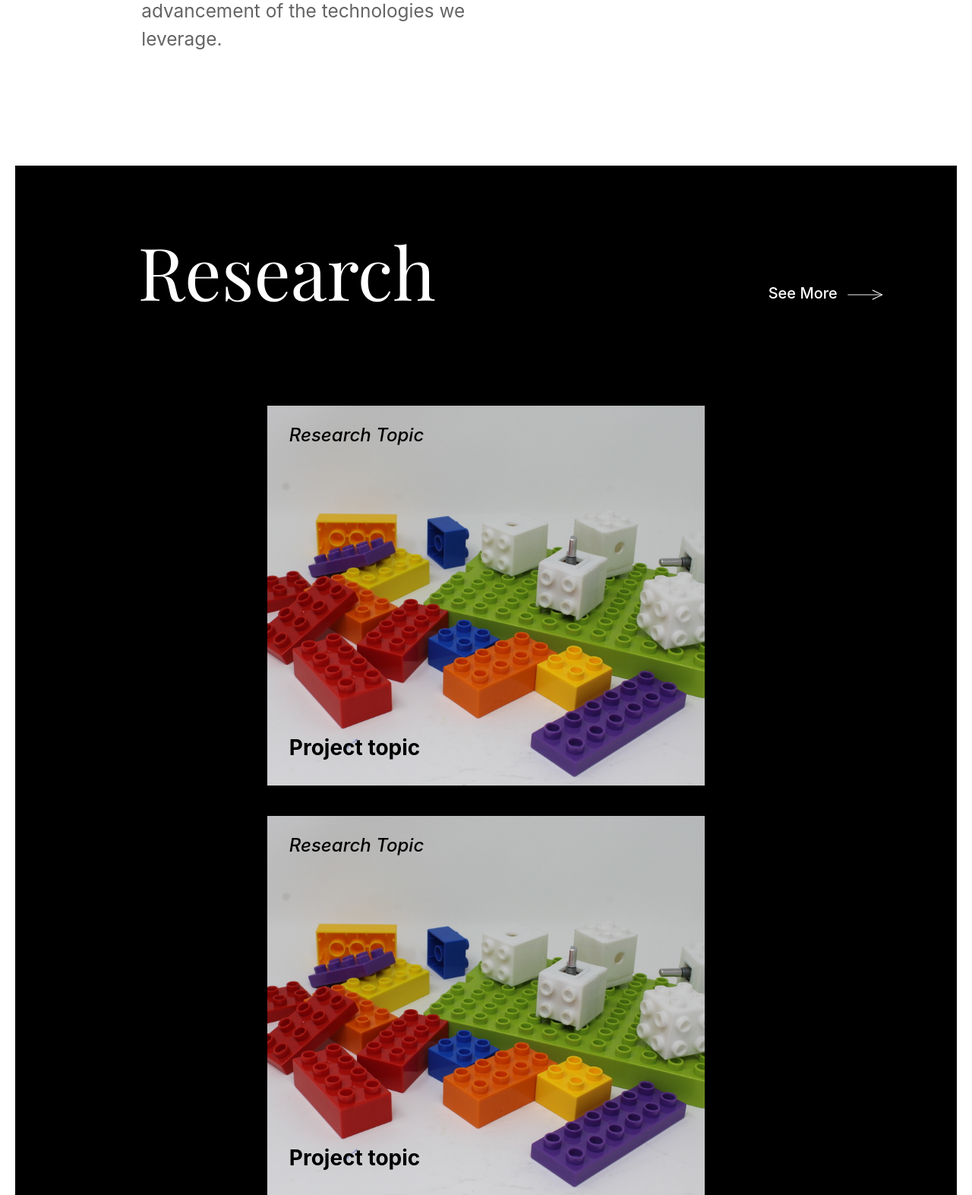
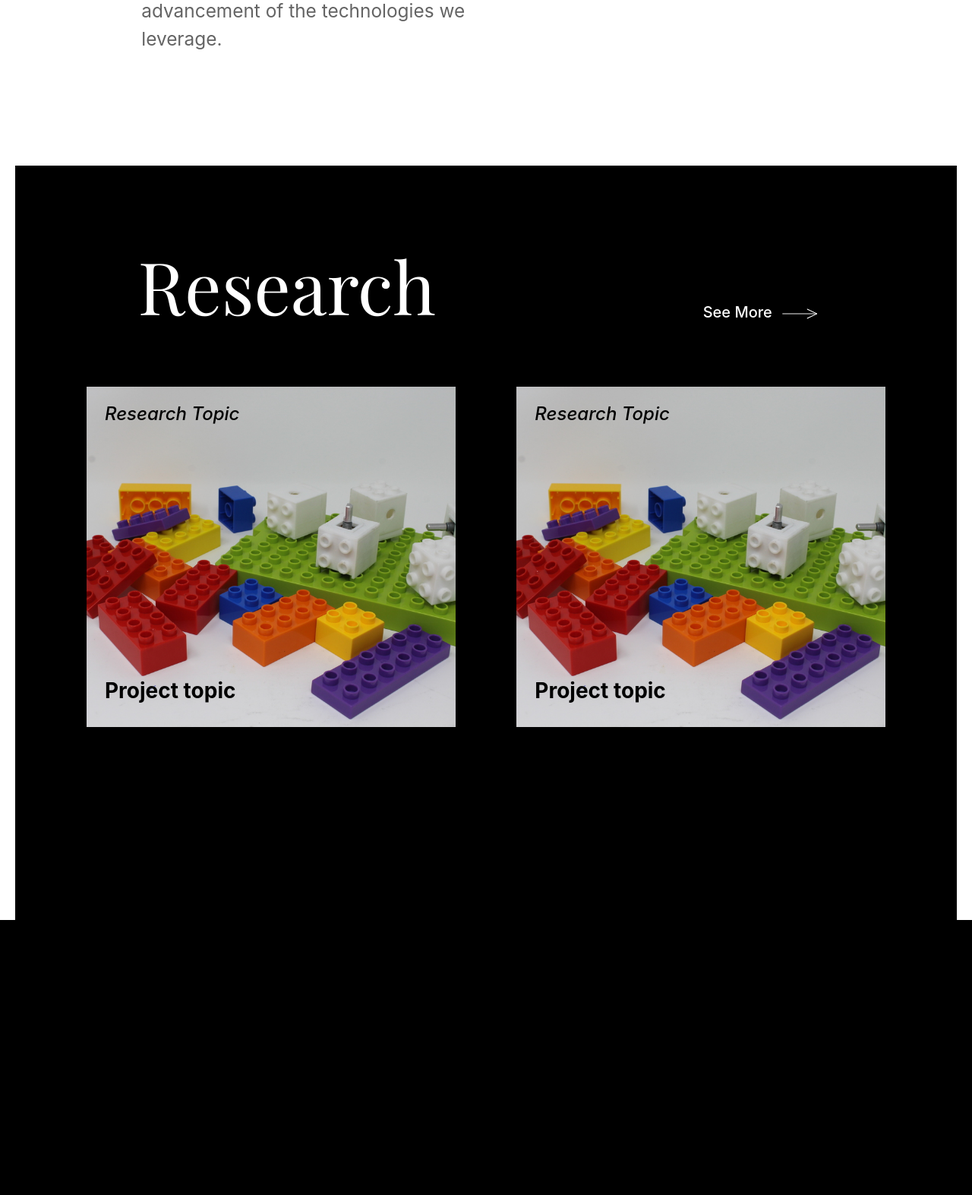
Before and after one commit to suyashagarwal01/weave-web, a Flask app: page / in a window 1280 px wide. Shown: the part 1677-3250 px from the top of the page at 76% size. After the commit the page ends 2888 px from the top, so only its background shows below. Run offline with Flask 2, Linux system fonts and the light colour scheme; some libraries are stand-ins or nearby versions.

Commit message:
Final-ish website

```diff
--- a/static/main.js
+++ b/static/js/main.js
@@ -1,6 +1,11 @@
 $(document).ready(function(){
   // Add smooth scrolling to all links
   var changehash="#x";
+  if($(window).scrollTop() > 200) {
+    $('#menu').addClass('scrolling');
+    $(".social_media li a").css({"color":"black"});
+  }
+
   $(".navbar a").on('click', function(event) {
 
     if (this.hash !== "") {
--- a/static/style.css
+++ b/static/style.css
@@ -183,8 +183,8 @@ video {
 
 
 .scrollDown a img{
-  -webkit-animation: all 2s linear infinite ;
-  animation: scroll 2s linear infinite ;
+  -webkit-animation: all 1.5s linear infinite ;
+  animation: scroll 1.5s linear infinite ;
 }
 .about{
   position: relative;
@@ -221,7 +221,7 @@ video {
 .research{
   position: relative;
   background-color: black;
-  padding-top: calc(50px + 2.5vw);
+  padding-top: calc(50px + 4vw);
   padding-bottom: 100px;
 }
 
@@ -231,17 +231,17 @@ video {
   color: white;
   font-size: calc(70px + 2vw);
   padding-left: calc(13vw - 20px);
-  margin-bottom: 100px;
+  margin-bottom: calc(50px + 2vw);
   width: 60vw;
   z-index: 1;
 }
 
-.research .row .see_more h5{
+.see_more h5{
   position: absolute;
   color: white;
   z-index: 3;
-  bottom: 65px;
-  padding-left: 150px;
+  bottom: calc(10px + 2vw);
+  padding-left: 5vw;
 }
 .research .row .see_more h5:hover{
   text-decoration: underline;
@@ -257,11 +257,11 @@ video {
   padding-left: 0;
   padding-right: 0;
   overflow: hidden;
-  max-width: 750px;
-  margin: 20px 20px;
+  max-width: 38vw;
+  margin: 0px 40px;
+  margin-bottom: 40px;
   background-color: rgb(255, 255, 255);
-  width: 400px;
-  height: 500px;
+  height: 35vw;
 }
 .re_img h4{
   position: absolute;
@@ -295,7 +295,18 @@ video {
   z-index: 1;
   opacity: 0.6;
 }
+
+.mob_seeMore{
+  visibility: hidden;
+  color: white;
+  text-decoration-color: white;
+}
+
 img{
   max-height: 100%;
   max-width: 100%;
 }
+
+.col-sm-6, .col-md-6{
+  flex: 0 0 75%;
+}
--- a/templates/index.html
+++ b/templates/index.html
@@ -16,7 +16,7 @@
     <link href="https://fonts.googleapis.com/css?family=Lato|Playfair+Display" rel="stylesheet">
     <!-- <script src="../static/jquery.scrollify.js" ></script> -->
     <!-- <script src="../static/jquery.scrollTo.min.js" ></script> -->
-  <script src="../static/main.js" ></script>
+    <script src="../static/js/main.js" ></script>
     <!-- <script src="main.js"></script> -->
 </head>
 
@@ -44,10 +44,10 @@
                     <a class="nav-link" href="../templates/team.html" >Team</a>
                 </li>
                 <li class="nav-item">
-                    <a class="nav-link" href="#">Join Us</a>
+                    <a class="nav-link" href="../templates/joinus.html">Join Us</a>
                 </li>
                 <li class="nav-item">
-                    <a class="nav-link" href="#" >Contact</a>
+                    <a class="nav-link" href="" >Contact</a>
                 </li>
             </ul>
         </div>
@@ -118,14 +118,14 @@
         </div>
         <div class="container">
             <div class="row justify-content-center">
-        <div class="col-sm-6 re_img">
+                <div class="col-sm-6 col-lg-6 col-md-6 re_img">
                     <a href="#">
                         <img src="../static/img_1600_1024.jpg" alt="lego"/>
                     </a>
                     <h4><em>Research Topic</em></h4>
                     <h3>Project topic</h3>
                 </div>
-        <div class="col-sm-6 re_img">
+                <div class="col-sm-6 col-lg-6 col-md-6 re_img">
                     <a href="#">
                         <img src="../static/img_1600_1024.jpg" alt="lego"/>
 
@@ -135,9 +135,19 @@
                 </div>
             </div>
         </div>
-
+        <div class="row justify-content-center">
+            <div class="col-12 justify-content-center mob_seeMore" style="position: relative;">
+                <a href="#"><h5>See More<img src="../static/down_arrow.svg" style="transform: rotate(-90deg);padding-top: 50px;width:0.7em;"/></h5></a>
+            </div>
+        </div>
     </div>
 </section>
+<!--
+<section id="contact">
+    <div class="container-fluid contact">
+        <h1>Contact</h1>
+    </div>
+</section> -->
 
 
 </body>
--- a/templates/research.html
+++ b/templates/research.html
@@ -34,10 +34,10 @@
                     <a class="nav-link" href="../templates/research.html" >Research</a>
                 </li>
                 <li class="nav-item">
-                    <a class="nav-link" href="#team" >Team</a>
+                    <a class="nav-link" href="../templates/team.html" >Team</a>
                 </li>
                 <li class="nav-item">
-                    <a class="nav-link" href="../templates/index.html">Join Us</a>
+                    <a class="nav-link" href="../templates/joinus.html">Join Us</a>
                 </li>
                 <li class="nav-item">
                     <a class="nav-link" href="../templates/index.html" >Contact</a>
--- a/templates/team.html
+++ b/templates/team.html
@@ -34,10 +34,10 @@
                     <a class="nav-link" href="../templates/research.html" >Research</a>
                 </li>
                 <li class="nav-item">
-                    <a class="nav-link" href="#team" >Team</a>
+                    <a class="nav-link" href="../templates/team.html" >Team</a>
                 </li>
                 <li class="nav-item">
-                    <a class="nav-link" href="../templates/index.html">Join Us</a>
+                    <a class="nav-link" href="../templates/joinus.html">Join Us</a>
                 </li>
                 <li class="nav-item">
                     <a class="nav-link" href="../templates/index.html" >Contact</a>
@@ -76,7 +76,7 @@
                         Adviser
                         <hr style="border-color: #F5A623; width: 50%;">
                     </div>
-                    <div class="col-lg-10 col-md-10 col-sm-12 col-xs-12 centering">
+                    <div class="col-lg-10 col-md-10 col-sm-12 col-xs-12">
                         <div class="row">
                             <div class="col-xl-4 col-lg-6 col-md-12 col-sm-12 col-xs-12">
                                 <div class="card mx-auto" style="width: 100%; text-align: center; align: center;">
```
Also changed, not shown: static/css/min.style.css (+6 -6 lines), static/media_style.css (+60 -0 lines), templates/joinus.html (+17 -16 lines). Lines whose indentation alone changed are shown as unchanged.
